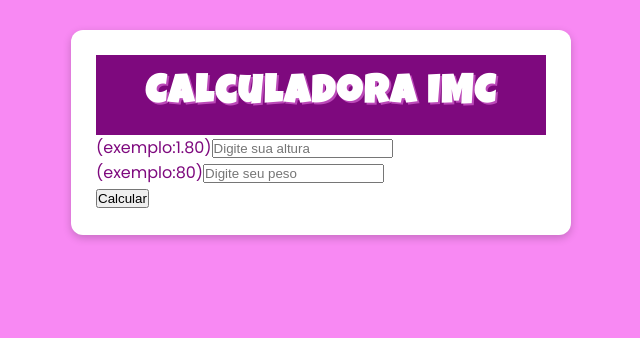
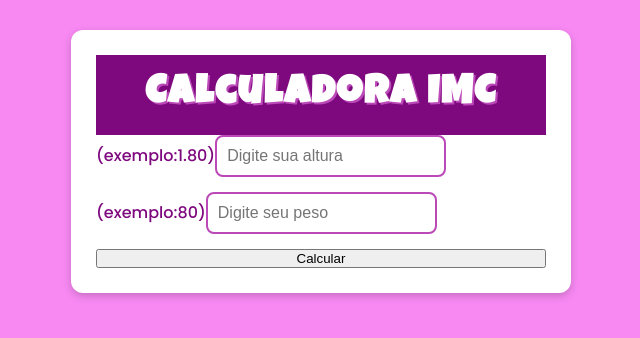
Before and after one commit to CPFrontEnd/CP4-IMC, a React (Vite) app: page / in a window 1280 px wide. Shown: the top 338 px of the page, without its empty margins (319-959 px from the left). Built offline with nearby package versions, Linux system fonts and the light colour scheme.

Commit message:
Estilizando form, label e imput

```diff
--- a/src/css/estilo.css
+++ b/src/css/estilo.css
@@ -13,3 +13,29 @@
   width: 100%;
   max-width: 500px;
 }
+
+form {
+  display: flex;
+  flex-direction: column;
+  gap: 15px;
+}
+
+label {
+  font-weight: 500;
+  color: var(--cor1);
+  margin-bottom: 5px;
+}
+
+input {
+  padding: 10px;
+  border: 2px solid var(--cor3);
+  border-radius: 8px;
+  font-size: 1rem;
+  outline: none;
+  transition: 0.2s;
+}
+
+input:focus {
+  border-color: var(--cor2);
+  box-shadow: 0 0 5px var(--cor2);
+}
```
